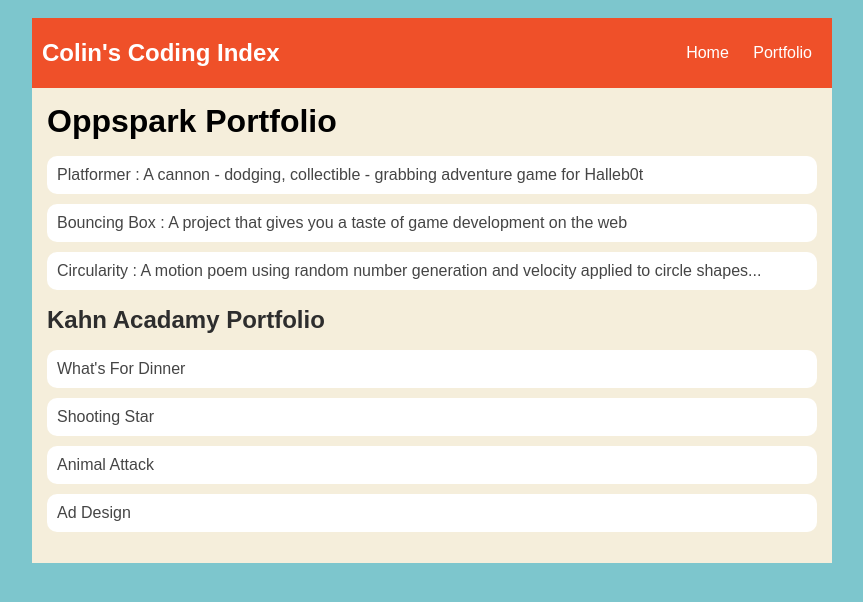
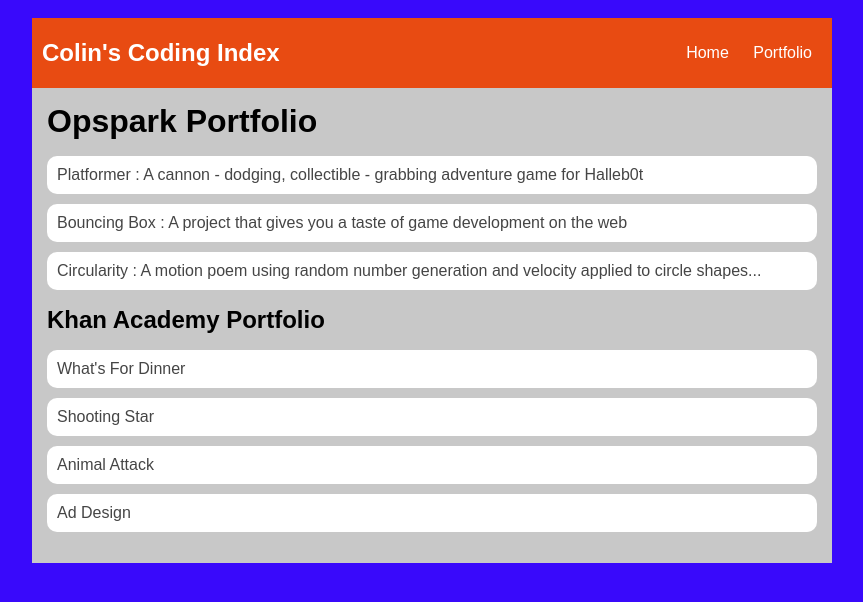
Before and after one commit to ColinMorganCode/ColinMorganCode.github.io, a plain HTML site: page portfolio.html in a window 1280 px wide. Shown: the whole page, without its empty margins (208-1071 px from the left). Drawn offline with Linux system fonts and the light colour scheme.

Commit message:
index and portfolio

```diff
--- a/portfolio.html
+++ b/portfolio.html
@@ -19,13 +19,13 @@
 
       <main>
         <div class = "content">
-            <h1>Oppspark Portfolio</h1>
+            <h1>Opspark Portfolio</h1>
             <ul id = "portfolio">
                 <li><a href="projects/platformer/">Platformer : A cannon - dodging, collectible - grabbing adventure game for Halleb0t</a></li>
                 <li><a href="projects/bouncing-box/">Bouncing Box : A project that gives you a taste of game development on the web </a></li>
                 <li><a href="projects/circularity/">Circularity : A motion poem using random number generation and velocity applied to circle shapes...</a></li>
             </ul>
-            <h2>Kahn Acadamy Portfolio</h2>
+            <h2>Khan Academy Portfolio</h2>
             <ul id = "portfolio">
                 <li><a href="https://www.khanacademy.org/computer-programming/spin-off-of-project-whats-for-dinner/6367644473540608">What's For Dinner</a></li>
                 <li><a href="http://khanacademy.org/computer-programming/spin-off-of-project-shooting-star/5300220378660864?authuser=0">Shooting Star</a></li>
--- a/style.css
+++ b/style.css
@@ -1,6 +1,6 @@
 body {
-    background: rgb(125, 198, 205);
-    color: rgb(45, 45, 45);
+  background: rgb(57, 9, 251);
+  color: rgb(0, 0, 0);
   padding: 10px;
   font-family: arial;
 }
@@ -11,7 +11,7 @@
 
 /* navigation menu */
 nav {
-    background: rgb(239, 80, 41);
+  background: rgb(232, 75, 18);
   margin: 0 auto;
   display: flex;
   padding: 10px;
@@ -19,7 +19,7 @@
 h1 {
   display: flex;
   align-items: center;
-    color: white;
+  color: rgb(255, 255, 255);
   flex: 1;
   margin: 0;
 }
@@ -32,12 +32,12 @@
 }
 a {
   text-decoration: none;
-    color: #fff;
+  color: #ffffff;
 }
 
 /* main container area beneath menu */
 main {
-    background: rgb(245, 238, 219);
+  background: rgb(200, 200, 200);
   display: flex;
 }
 .sidebar {
@@ -57,12 +57,13 @@
   border: 4px silver ridge;
   padding: 8px;
 }
-h2, h3 {
+h2,
+h3 {
   margin: 0px;
 }
 /* portfolio styles */
 .content h1 {
-    color: black;
+  color: rgb(0, 0, 0);
 }
 
 #portfolio {
@@ -71,7 +72,7 @@
 }
 
 #portfolio li {
-    background: #fff;
+  background: #ffffff; /*Link background*/
   padding: 10px;
   border-radius: 10px;
   margin-bottom: 10px;
```
Also changed, not shown: index.html (+4 -5 lines). Lines whose indentation alone changed are shown as unchanged.
